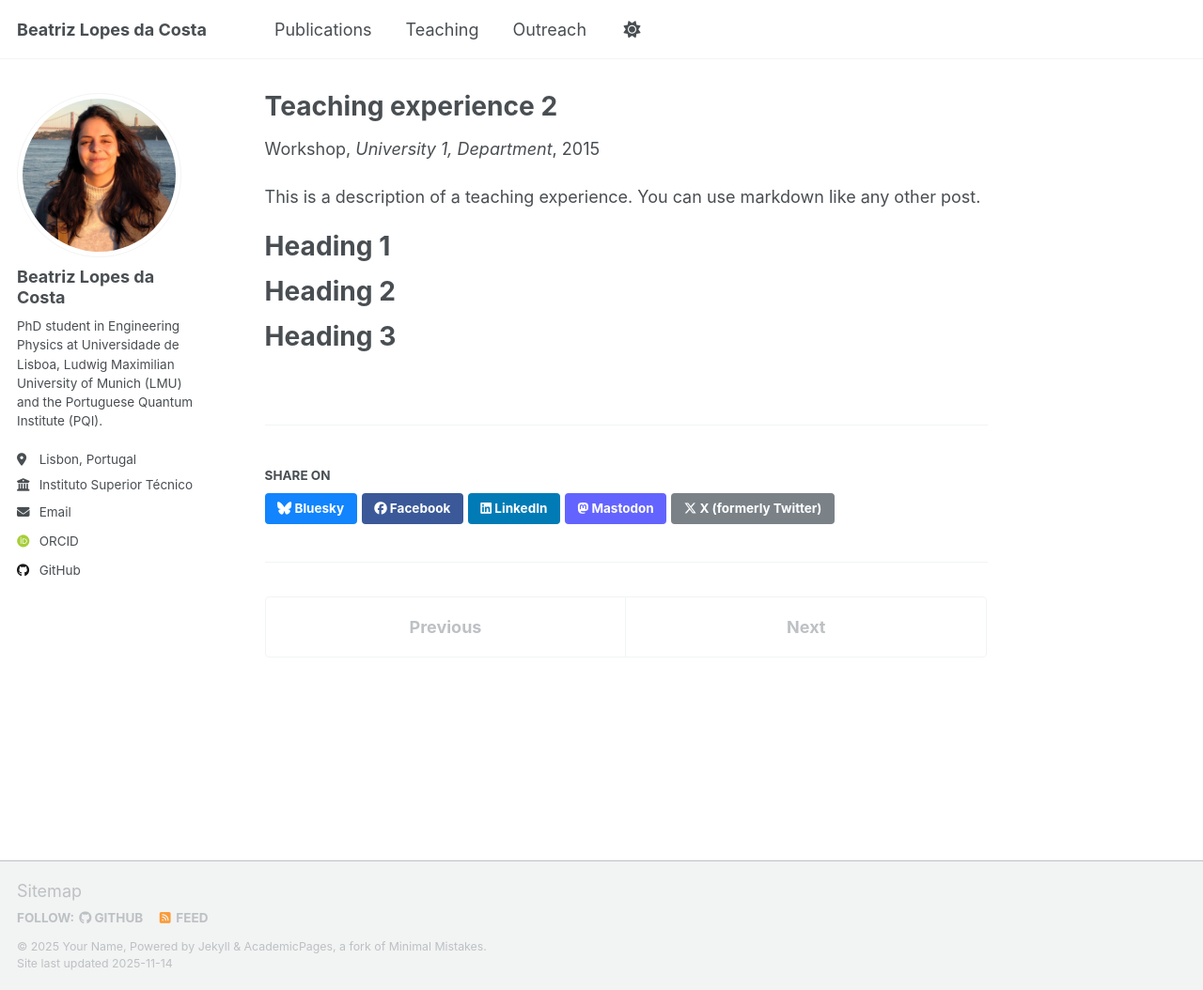
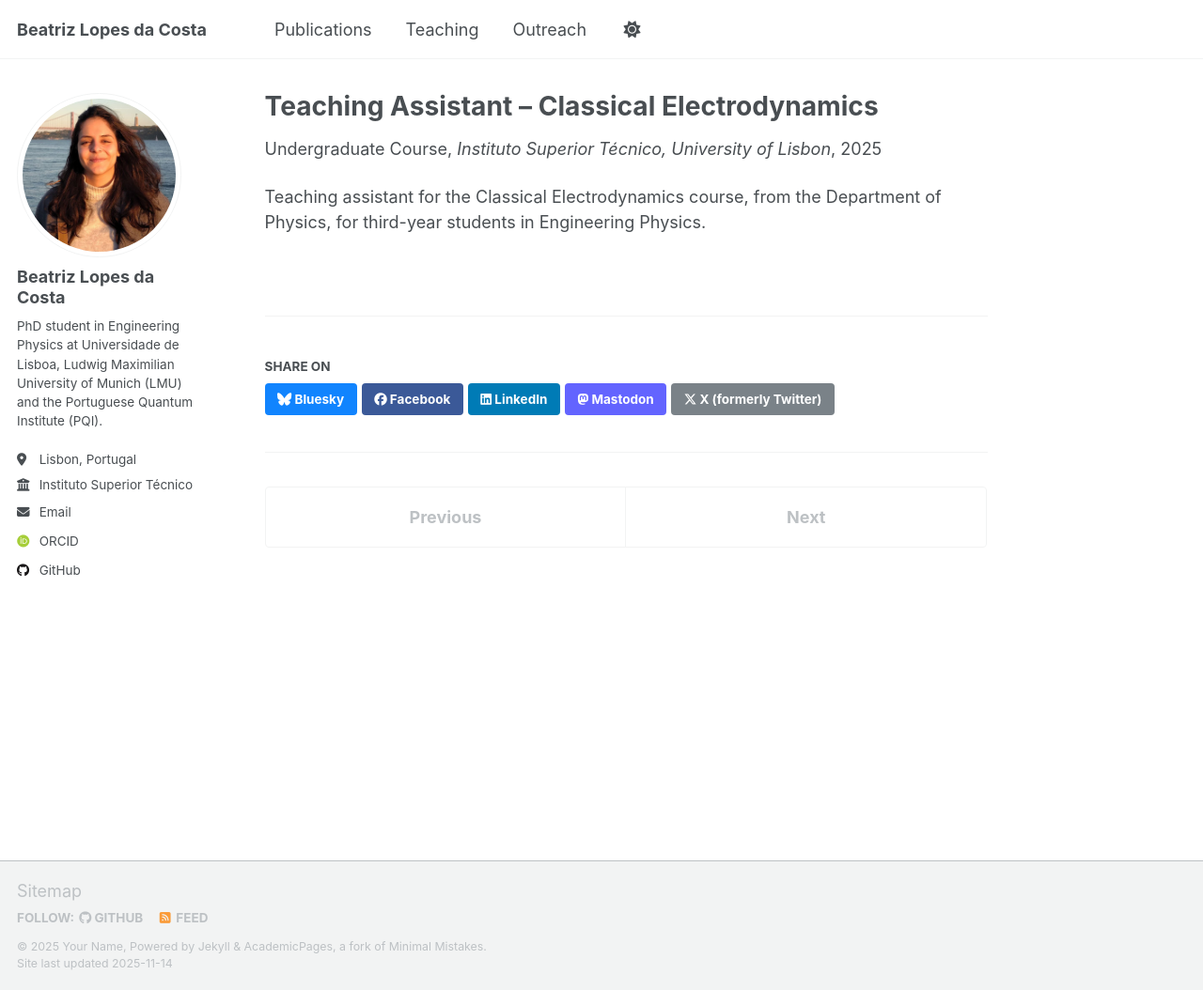
Before and after one commit to beatriz-costa00/beatriz-costa00.github.io, a Jekyll site: the page built from _teaching/2015-spring-teaching-2.md, in a window 1280 px wide and 1054 px high. Shown: the whole window at 94% size. Built offline with Jekyll 4.4.1, drawn with Linux system fonts in a browser that asks for light colours; some web fonts are replaced; a script that is not in the unit is left out.

Commit message:
Revise teaching experience for Classical Electrodynamics
Updated teaching experience details including title, type, venue, date, and location.

```diff
--- a/_teaching/2015-spring-teaching-2.md
+++ b/_teaching/2015-spring-teaching-2.md
@@ -1,20 +1,11 @@
 ---
-title: "Teaching experience 2"
+title: "Teaching Assistant – Classical Electrodynamics"
 collection: teaching
-type: "Workshop"
+type: "Undergraduate Course"
 permalink: /teaching/2015-spring-teaching-1
-venue: "University 1, Department"
-date: 2015-01-01
-location: "City, Country"
+venue: "Instituto Superior Técnico, University of Lisbon"
+date: 2025-01-01
+location: "Lisbon, Portugal"
 ---
 
-This is a description of a teaching experience. You can use markdown like any other post.
-
-Heading 1
-======
-
-Heading 2
-======
-
-Heading 3
-======
+Teaching assistant for the Classical Electrodynamics course, from the Department of Physics, for third-year students in Engineering Physics.
```
